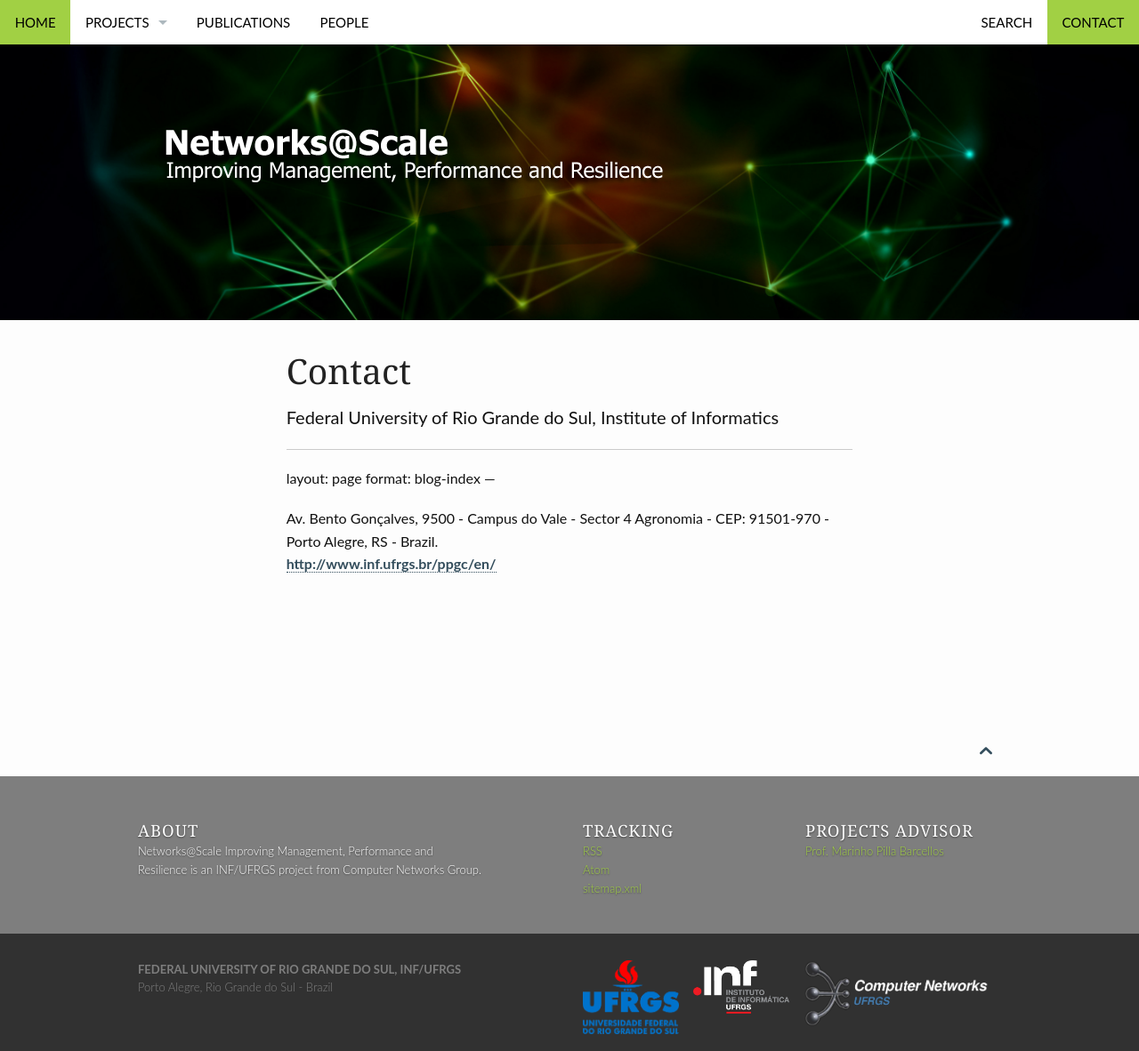
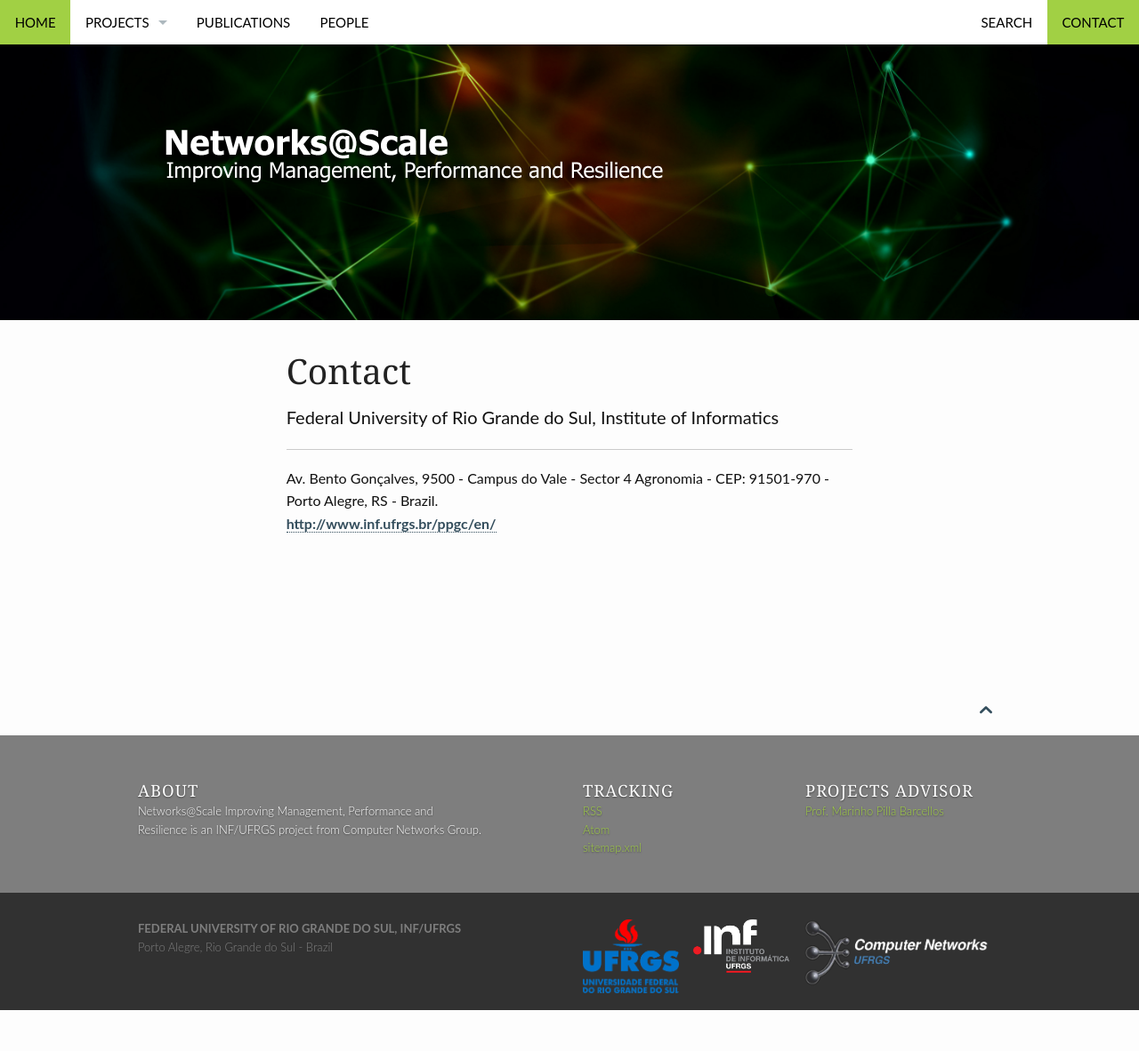
Before and after one commit to ufrgs-networks-group/networks-at-scale, a Jekyll site: the page built from pages/contact.md, in a window 1280 px wide. Shown: the whole page at 89% size. Built offline with Jekyll 4.4.1, drawn with Linux system fonts in a browser that asks for light colours; after the commit the page ends 1136 px from its top, so only the background shows below that.

Commit message:
Updated infos

```diff
--- a/_includes/_contact-information.html
+++ b/_includes/_contact-information.html
@@ -1,6 +1,3 @@
----
-layout: page
-format: blog-index
 ---
 <p>Av. Bento Gonçalves, 9500 - Campus do Vale - Sector 4 Agronomia - CEP: 91501-970 - Porto Alegre, RS - Brazil.<br>
 <a href="http://www.inf.ufrgs.br/ppgc/en/" target="_blank" title="Postgraduate Program in Computing">http://www.inf.ufrgs.br/ppgc/en/</a></p>
```
